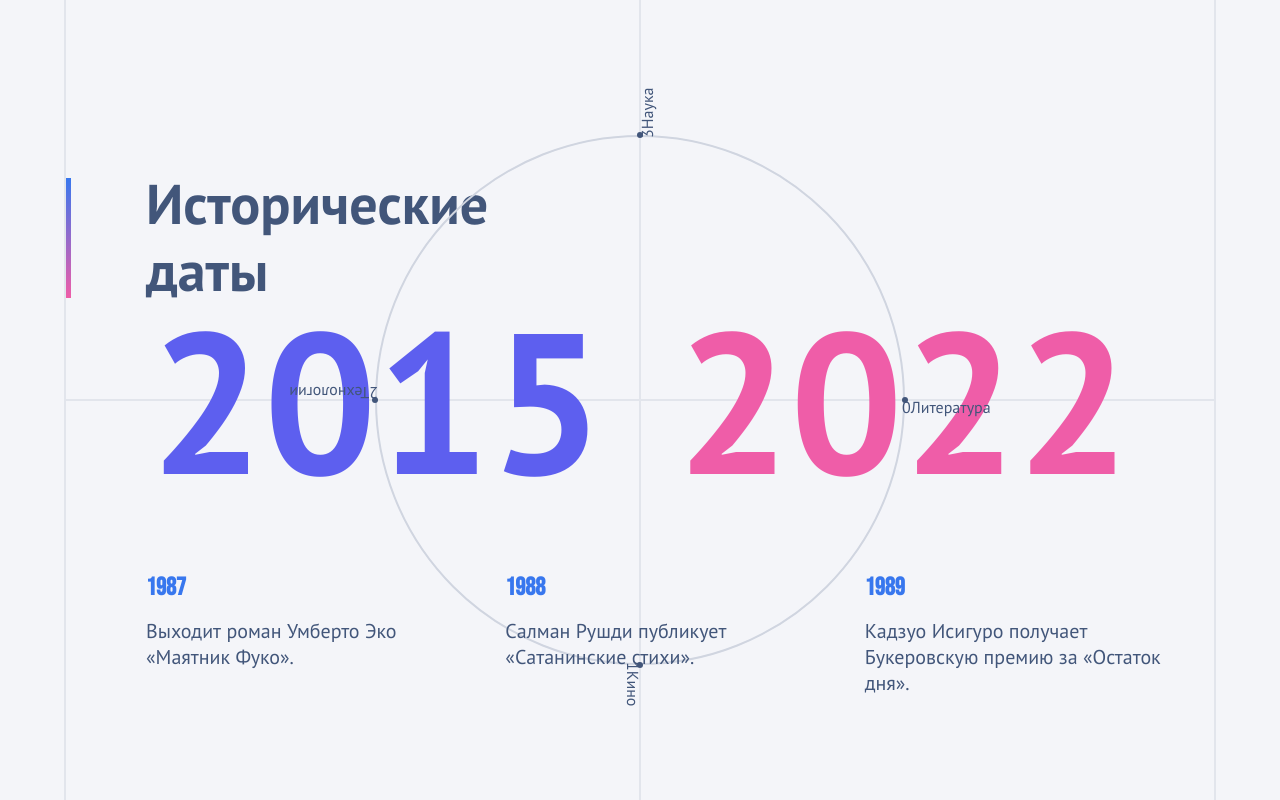
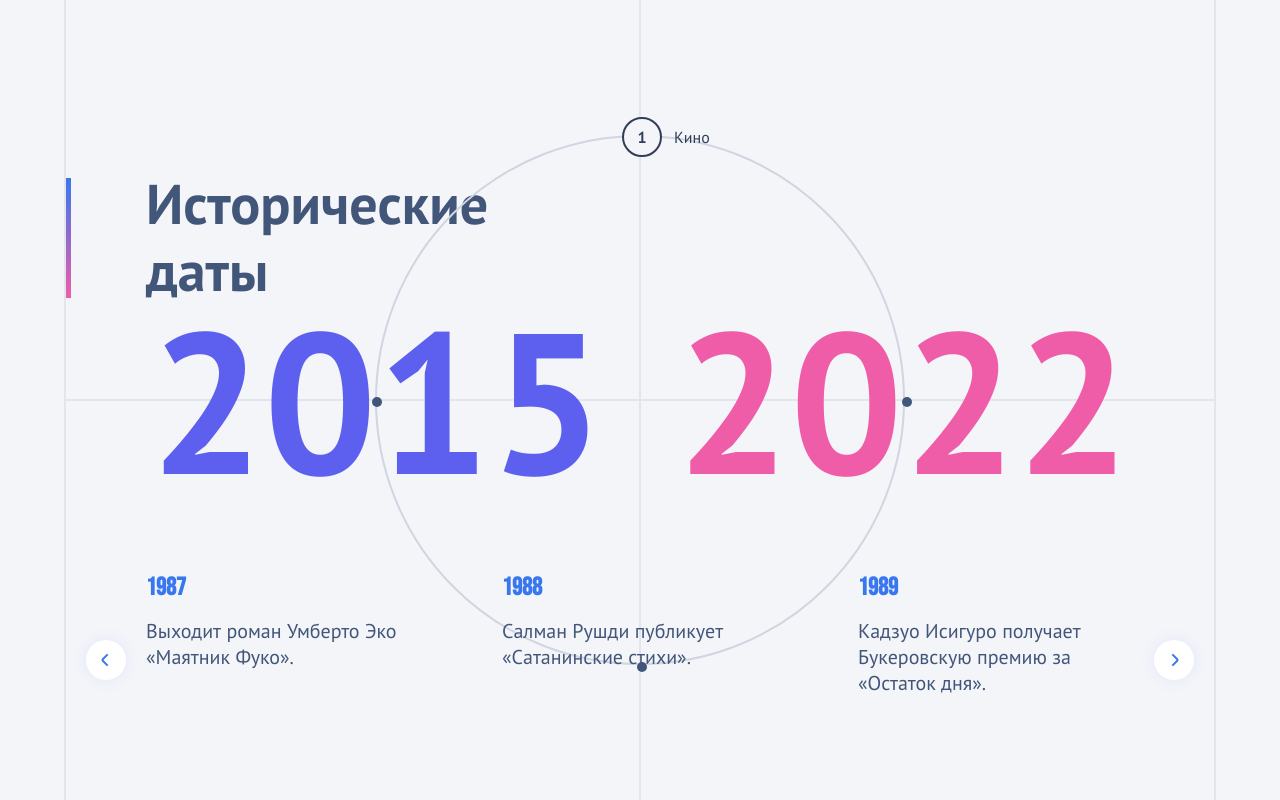
Before and after one commit to AlinaKors/history-block, a React (Create React App) app: page / in a window 1280 px wide. Built offline with nearby package versions, Linux system fonts and the light colour scheme.

Commit message:
test circle swiper

```diff
--- /dev/null
+++ b/src/Desktop/CircleSwiper.tsx
@@ -0,0 +1,145 @@
+// CircleSwiper.tsx
+import React, { useState } from 'react';
+import styled from 'styled-components';
+import { Swiper, SwiperSlide } from 'swiper/react';
+import type { Swiper as SwiperType } from 'swiper';
+import 'swiper/css';
+import { useRef } from 'react';
+
+interface Item {
+  id: number;
+  label: string;
+}
+
+const items: Item[] = [
+  { id: 1, label: 'Кино' },
+  { id: 2, label: 'Литература' },
+  { id: 3, label: 'Наука' },
+  { id: 4, label: 'Технологии' },
+];
+
+const CircleContainer = styled.div`
+  position: relative;
+  width: 530px;
+  height: 530px;
+  border-radius: 50%;
+`;
+
+const Point = styled.div<{ active?: boolean; x: number; y: number }>`
+  position: absolute;
+  left: ${(props) => props.x}px;
+  top: ${(props) => props.y}px;
+  width: ${(props) => (props.active ? '40px' : '10px')};
+  height: ${(props) => (props.active ? '40px' : '10px')};
+  background-color: ${(props) => (props.active ? '#F4F5F9' : '#42567a')};
+  border-radius: 50%;
+  border: ${(props) => (props.active ? '2px solid #303E58' : 'none')};
+  display: flex;
+  align-items: center;
+  justify-content: center;
+  color: #303e58;
+  font-weight: bold;
+  transition: all 0.3s;
+`;
+
+const Label = styled.div`
+  position: absolute;
+  left: 50px;
+  top: 50%;
+  transform: translateY(-50%);
+  white-space: nowrap;
+  font-weight: normal;
+  color: #303e58;
+`;
+
+const NavBtn = styled.button<{ direction?: 'prev' | 'next' }>`
+  position: relative;
+  width: 40px;
+  height: 40px;
+  border-radius: 50%;
+  background: #fff;
+  cursor: pointer;
+  box-shadow: 0px 0px 15px rgba(56, 119, 238, 0.1);
+  transform: rotate(${(props) => (props.direction === 'next' ? '180deg' : '0deg')});
+
+  &::before,
+  &::after {
+    content: '';
+    position: absolute;
+    width: 8px;
+    height: 2px;
+    background: #3877ee;
+    top: 50%;
+    left: 50%;
+    transform-origin: left center;
+  }
+
+  &::before {
+    transform: translate(-50%, -50%) rotate(45deg);
+  }
+
+  &::after {
+    transform: translate(-50%, -50%) rotate(-45deg);
+  }
+`;
+
+const BtnContainer = styled.div`
+  position: absolute;
+  bottom: 16px;
+  display: flex;
+  justify-content: space-between;
+  width: calc(100% + 80px);
+  left: -60px;
+`;
+
+const CircleSwiper: React.FC = () => {
+  const swiperRef = useRef<SwiperType | null>(null);
+  const [activeIndex, setActiveIndex] = useState(0);
+
+  const radius = 265;
+
+  const getCoordinates = (index: number, total: number, activeIndex: number) => {
+    const diff = index === activeIndex ? 20 : 5;
+    const angle = ((index - activeIndex) / total) * 2 * Math.PI - Math.PI / 2;
+    const x = radius + radius * Math.cos(angle) - diff;
+    const y = radius + radius * Math.sin(angle) - diff;
+    return { x, y };
+  };
+
+  return (
+    <>
+      <CircleContainer>
+        {items.map((item, idx) => {
+          const coords = getCoordinates(idx, items.length, activeIndex);
+          return (
+            <Point key={item.id} active={idx === activeIndex} x={coords.x} y={coords.y}>
+              {idx === activeIndex && <Label>{item.label}</Label>}
+              {idx === activeIndex && item.id}
+            </Point>
+          );
+        })}
+      </CircleContainer>
+
+      <Swiper
+        spaceBetween={50}
+        slidesPerView={1}
+        onSlideChange={(swiper: SwiperType) => setActiveIndex(swiper.activeIndex)}
+      >
+        <BtnContainer>
+          <NavBtn
+            onClick={() => swiperRef.current?.slidePrev()}
+            direction="prev"
+            className="prevSlider"
+          ></NavBtn>
+          <NavBtn
+            onClick={() => swiperRef.current?.slideNext()}
+            direction="next"
+            className="nextSlider"
+          ></NavBtn>
+        </BtnContainer>
+      </Swiper>
+    </>
+  );
+};
+
+export default CircleSwiper;
--- a/src/Desktop/Desktop.tsx
+++ b/src/Desktop/Desktop.tsx
@@ -1,5 +1,6 @@
 import styled from 'styled-components';
 import { SwiperCustom } from './Swiper';
+import CircleSwiper from './CircleSwiper';
 
 const Main = styled.main`
   width: 100%;
@@ -9,6 +10,7 @@ const Main = styled.main`
   border-right: 2px solid #e2e5ec;
   position: relative;
   padding: 170px 40px 104px 80px;
+  display: grid;
 
   &::before,
   &::after {
@@ -39,15 +41,6 @@ const Main = styled.main`
     font-family: 'Bebas Neue', sans-serif;
     color: #3877ee;
     margin-bottom: 15px;
-  }
-
-  .swiper {
-    position: absolute;
-    bottom: 104px;
-    width: calc(100% - 40px - 80px);
-    span {
-      font-size: 20px;
-    }
   }
 `;
 
@@ -95,23 +88,6 @@ const Year = styled.div<{ color: string }>`
   line-height: 1.6;
   letter-spacing: -0.2;
   font-weight: bold;
-`;
-
-const DotsWrapper = styled.div<{ angle: number }>`
-  position: absolute;
-  inset: 0;
-  transform: rotate(${(props) => props.angle}deg);
-`;
-
-const Dot = styled.span`
-  position: absolute;
-  left: 50%;
-  top: 50%;
-  transform: translate(-50%, -50%) translateX(265px);
-  width: 6px;
-  height: 6px;
-  border-radius: 50%;
-  background: #42567a;
 `;
 
 export interface IDesktopProps {
@@ -165,6 +141,7 @@ export const Desktop = ({ className }: IDesktopProps) => {
   const countDots = dataKeys.length;
 
   return (
+    <>
       <Main className={className}>
         <H1>Исторические даты</H1>
         <Timeline>
@@ -172,16 +149,10 @@ export const Desktop = ({ className }: IDesktopProps) => {
             <Year color="#5D5FEF">2015</Year>
             <Year color="#EF5DA8">2022</Year>
           </YearsBlock>
-        {dataKeys.map((el: string, index: number) => (
-          <DotsWrapper key={el} angle={(360 / countDots) * index}>
-            <Dot>
-              {index}
-              <span>{el}</span>
-            </Dot>
-          </DotsWrapper>
-        ))}
+          <CircleSwiper />
         </Timeline>
         <SwiperCustom el={data['Литература']} />
       </Main>
+    </>
   );
 };
--- a/src/Desktop/Swiper.tsx
+++ b/src/Desktop/Swiper.tsx
@@ -1,18 +1,99 @@
+import styled from 'styled-components';
+
+import { useRef } from 'react';
+
 import { Swiper, SwiperSlide } from 'swiper/react';
+import { Navigation } from 'swiper/modules';
+import type { Swiper as SwiperType } from 'swiper';
 
 import 'swiper/css';
+import 'swiper/css/navigation';
+
+const NavBtn = styled.button<{ direction?: 'prev' | 'next' }>`
+  position: relative;
+  width: 40px;
+  height: 40px;
+  border-radius: 50%;
+  background: #fff;
+  cursor: pointer;
+  box-shadow: 0px 0px 15px rgba(56, 119, 238, 0.1);
+  transform: rotate(${(props) => (props.direction === 'next' ? '180deg' : '0deg')});
+
+  &::before,
+  &::after {
+    content: '';
+    position: absolute;
+    width: 8px;
+    height: 2px;
+    background: #3877ee;
+    top: 50%;
+    left: 50%;
+    transform-origin: left center;
+  }
+
+  &::before {
+    transform: translate(-50%, -50%) rotate(45deg);
+  }
+
+  &::after {
+    transform: translate(-50%, -50%) rotate(-45deg);
+  }
+`;
+
+const BtnContainer = styled.div`
+  position: absolute;
+  bottom: 16px;
+  display: flex;
+  justify-content: space-between;
+  width: calc(100% + 80px);
+  left: -60px;
+`;
+
+const SwiperContainer = styled.div`
+  align-self: end;
+  position: relative;
+  .swiper {
+    position: absolute;
+    bottom: 0;
+    width: calc(100% - 40px);
+    span {
+      font-size: 20px;
+    }
+  }
+`;
 
 interface SwiperCustomProps {
   el: Record<string, string>;
 }
 
 export const SwiperCustom: React.FC<SwiperCustomProps> = ({ el }) => {
+  const swiperRef = useRef<SwiperType | null>(null);
+
   return (
+    <SwiperContainer>
+      <BtnContainer>
+        <NavBtn
+          onClick={() => swiperRef.current?.slidePrev()}
+          direction="prev"
+          className="prevSlider"
+        ></NavBtn>
+        <NavBtn
+          onClick={() => swiperRef.current?.slideNext()}
+          direction="next"
+          className="nextSlider"
+        ></NavBtn>
+      </BtnContainer>
       <Swiper
-      spaceBetween={50}
+        spaceBetween={80}
         slidesPerView={3}
-      onSlideChange={() => console.log('slide change')}
-      onSwiper={(swiper: any) => console.log(swiper)}
+        modules={[Navigation]}
+        navigation={{
+          nextEl: '.nextSlider',
+          prevEl: '.prevSlider',
+        }}
+        onBeforeInit={(swiper: SwiperType) => {
+          swiperRef.current = swiper;
+        }}
       >
         {Object.entries(el).map(([key, value]) => (
           <SwiperSlide>
@@ -23,5 +104,6 @@ export const SwiperCustom: React.FC<SwiperCustomProps> = ({ el }) => {
           </SwiperSlide>
         ))}
       </Swiper>
+    </SwiperContainer>
   );
 };
```
Lines whose indentation alone changed are shown as unchanged.
